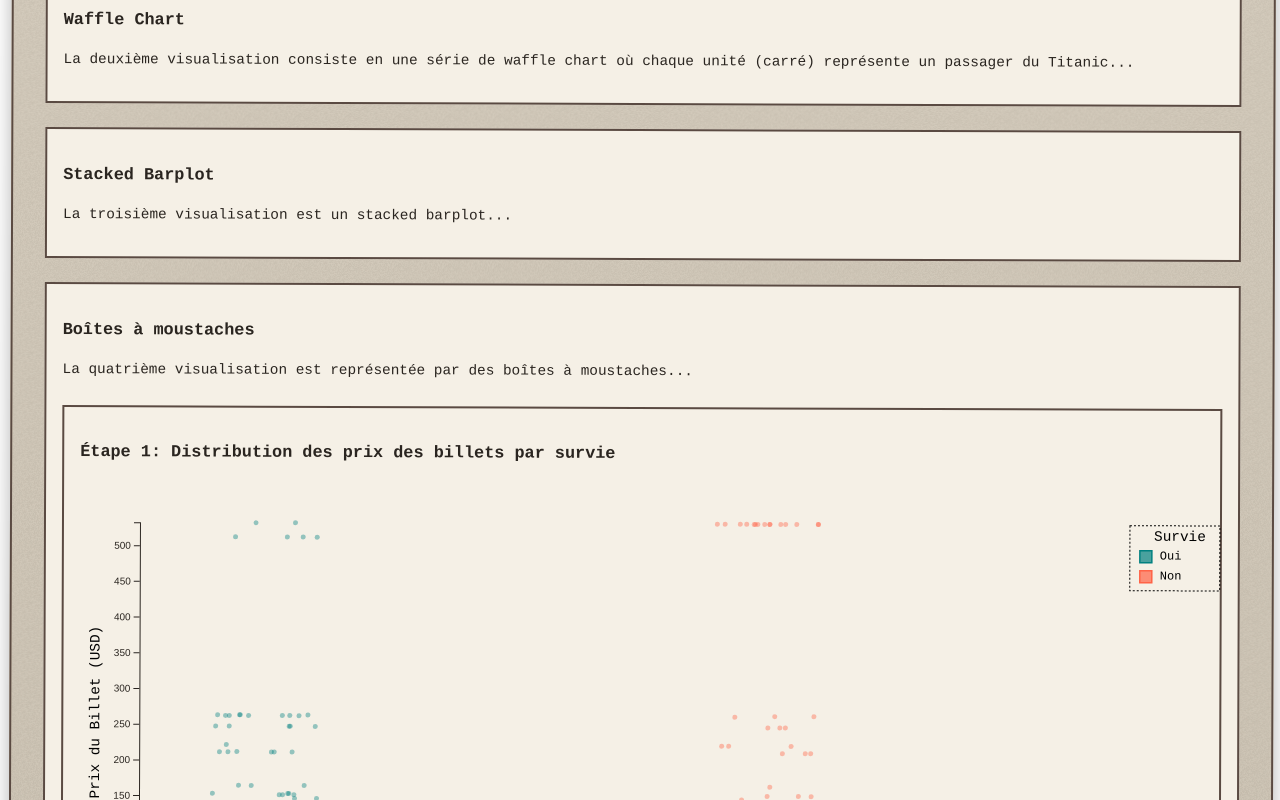
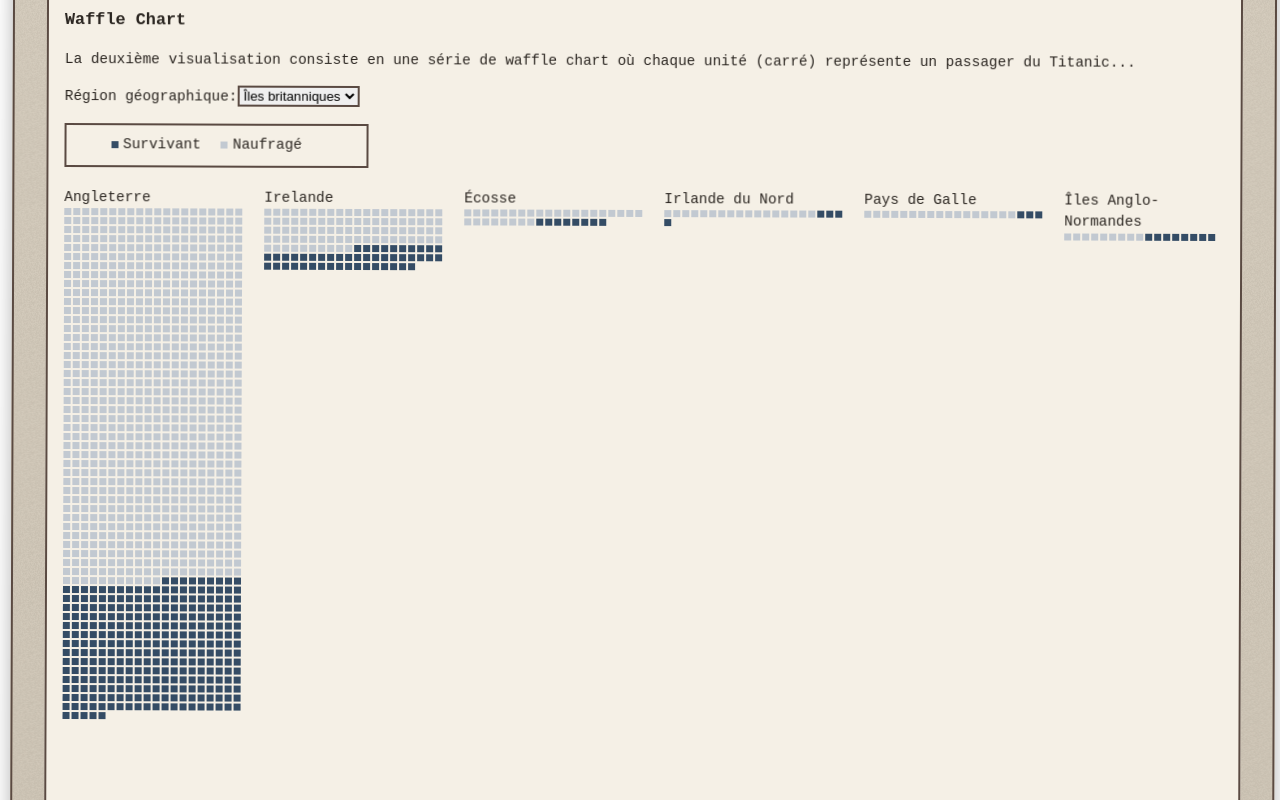
Before and after one commit to jaunewick/inf8808-projet-h25, a React (Vite) app: page / in a window 1280 px wide. Shown: the part 1140-1940 px from the top of the page. Built offline with nearby package versions, Linux system fonts and the light colour scheme; a web font is replaced by a local one.

Commit message:
feat: Ajout d'un début de waffle chart

```diff
--- a/src/App.jsx
+++ b/src/App.jsx
@@ -4,6 +4,7 @@ import BoxplotSurvival from './components/boxplot/BoxplotSurvival'
 import BoxplotClassSurvival from './components/boxplot/BoxplotClassSurvival';
 import BoxplotPortClassSurvival from './components/boxplot/BoxplotPortClassSurvival';
 import { StarboardPortPieChart } from "./components/StarboardPortPieChart/StarboardPortPieChart";
+import Waffle from './components/waffle/waffle';
 
 function App() {
     const [titanicData, setData] = useState(null)
@@ -67,6 +68,7 @@ function App() {
             <div className="maritime-bulletin">
                 <h3>Waffle Chart</h3>
                 <p>La deuxième visualisation consiste en une série de waffle chart où chaque unité (carré) représente un passager du Titanic...</p>
+                <Waffle></Waffle>
             </div>
 
             <div className="maritime-bulletin">
--- /dev/null
+++ b/src/components/waffle/Waffle.css
@@ -0,0 +1,54 @@
+.waffle-bars {
+    display: flex;
+    overflow: auto;
+}
+
+.waffle-bars div svg {
+    height: 550px;
+    overflow: visible;
+}
+
+.waffle-bars .waffle-bar {
+    margin-left: 20px;
+    margin-right: 20px;
+}
+
+.waffle-bar div {
+    font-weight: bold;
+}
+
+.waffle-labels {
+    display: flex;
+    justify-content: center;
+    align-items: center;
+    height: 40px;
+    width: 300px;
+    border: 2px solid #5a4a42;
+    margin-top: 15px;
+    margin-bottom: 20px;
+}
+
+.square {
+    height: 7px;
+    width: 7px;
+}
+
+.survived-label {
+    background-color: #344C65;
+}
+
+.deceased-label {
+    background-color: #C2C9D1;
+}
+
+.waffle-labels span {
+    margin-right: 20px;
+}
+
+.waffle-labels .square {
+    margin-right: 5px;
+}
+
+select {
+    border: 2px solid #5a4a42;
+}
--- /dev/null
+++ b/src/components/waffle/Waffle.jsx
@@ -0,0 +1,114 @@
+import { useState, useEffect } from "react";
+import * as d3 from "d3";
+
+import DBReader from "../../services/dbReader";
+
+import "./Waffle.css";
+
+const COUNTRIES = {
+  "Argentina": "Argentine", "Australia": "Australie", "Austria": "Autriche",
+  "Belgium": "Belgique", "Canada": "Canada", "Channel Islands": "Îles Anglo-Normandes",
+  "Hong Kong": "Hong Kong", "Croatia": "Croatie", "Croatia (Modern)": "Croatie (Moderne)",
+  "Cuba": "Cuba", "Egypt": "Égypte", "England": "Angleterre",
+  "Finland": "Finlande", "France": "France", "Germany": "Allemagne",
+  "Greece": "Grèce", "Guyana": "Guyanne",  "Hungary": "Hongrie",
+  "India": "Inde", "Ireland": "Irelande", "Italy": "Italie",
+  "Japan": "Japon", "Latvia": "Lettonie", "Lebanon": "Liban",
+  "Mexico": "Mexique", "NA": "Origine inconnue", "Netherlands": "Pays-Bas",
+  "Northern Ireland": "Irlande du Nord", "Peru": "Pérou", "Poland": "Pologne",
+  "Russia": "Russie", "Scotland": "Écosse", "Siam": "Thaïlande",
+  "Slovakia (Modern day)": "Slovaquie (actuelle)", "Slovenia": "Slovenie", "South Africa": "Affrique du Sud",
+  "Spain": "Espagne", "Sweden": "Suède", "Switzerland": "Suisse",
+  "Syria": "Syrie", "Turkey": "Turquie", "United States": "États-Unis",
+  "Uruguay": "Uruguay", "Wales": "Pays de Galle", "Yugoslavia": "Yugoslavie",
+  "Norway": "Norvège"
+}
+
+const REGIONS = {
+  "Îles britanniques": ["England", "Channel Islands", "Wales", "Northern Ireland", "Ireland", "Scotland"],
+  "Amérique": ["United States", "Argentina", "Canada", "Peru", "Cuba", "Guyana", "Uruguay"],
+  "Scandinavie": ["Norway", "Sweden", "Finland", "Denmark"]
+}
+
+export default function Waffle() {
+  const [countriesToRender, setCountriesToRender] = useState(REGIONS["Îles britanniques"]);
+  const [survivorsPerCountry, setSurvivorsPerCountry] = useState(undefined);
+  const [selectedRegion, setSelectedRegion] = useState("Îles britanniques");
+
+  useEffect(() => {
+    DBReader.getTitanicData().then((passengerData) => {
+      const survivors = {};
+
+      for (const passenger of passengerData) {
+        if (survivors[passenger.country] === undefined) {
+          survivors[passenger.country] = [passenger];
+        } else {
+          survivors[passenger.country].push(passenger);
+        }
+      }
+
+      for (const country in survivors) {
+        survivors[country].sort((a, b) => d3.ascending(a.survived, b.survived));
+      }
+
+      setSurvivorsPerCountry(survivors);
+    })
+  }, []);
+
+    useEffect(() => {
+      d3.selectAll(".waffle-bars div").remove();
+
+      if (survivorsPerCountry === undefined)
+        return;
+
+      if (countriesToRender === undefined)
+        return;
+
+      countriesToRender.sort((a, b) => d3.descending(survivorsPerCountry[a].length, survivorsPerCountry[b].length))
+
+      for (const country of countriesToRender) {
+        const countryBar = d3.select(".waffle-bars").append("div").attr("className", "waffle-bar");
+
+        countryBar.append("div").text(COUNTRIES[country] ? COUNTRIES[country] : country);
+
+        const svg = countryBar.append("svg").attr("width", (Math.min(survivorsPerCountry[country].length * 10, 200)));
+
+        const g = svg.append("g");
+
+        g.selectAll(".square")
+          .data(survivorsPerCountry[country])
+          .enter()
+          .append("rect")
+          .attr("class", "square")
+          .attr("x", (_, i) => (i % 20) * (7 + 2))
+          .attr("y", (_, i) => Math.floor(i / 20) * (7 + 2))
+          .attr("fill", (d) => d.survived === "no" ? "#C2C9D1" : "#344C65")
+          .exit();
+      }
+    }, [countriesToRender, survivorsPerCountry])
+
+    useEffect(() => {
+      setCountriesToRender(REGIONS[selectedRegion]);
+    }, [selectedRegion])
+
+    return (
+      <>
+        <label>
+          Région géographique:
+          <select value={selectedRegion} onChange={e => setSelectedRegion(e.target.value)}>
+            <option value="Îles britanniques">Îles britanniques</option>
+            <option value="Amérique">Amérique</option>
+            <option value="Scandinavie">Scandinavie</option>
+          </select>
+        </label>
+        <div className="waffle-labels">
+          <div className="survived-label square" background-color="#344C65"></div>
+          <span>Survivant</span>
+          <div className="deceased-label square" background-color="#C2C9D1"></div>
+          <span>Naufragé</span>
+        </div>
+        <div className="waffle-bars"></div>
+        <div className="waffle-hover"></div>
+      </>
+    );
+}
```
